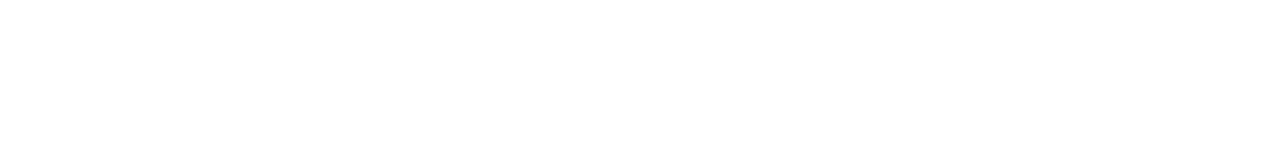
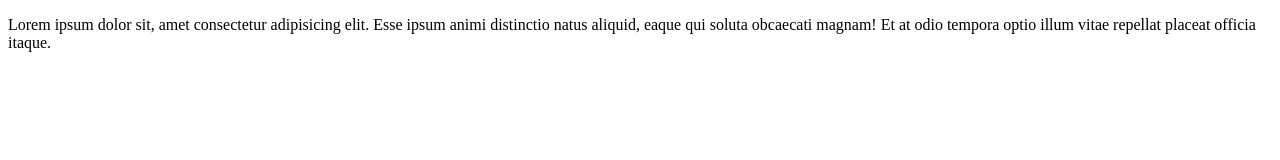
Before and after one commit to Jonasapm94/git-courseCPM2, a plain HTML site: page index.html in a window 1280 px wide. Drawn offline with Linux system fonts and the light colour scheme.

Commit message:
segundo commit]

```diff
--- a/index.html
+++ b/index.html
@@ -7,6 +7,6 @@
     <title>Document</title>
 </head>
 <body>
-
+    <p>Lorem ipsum dolor sit, amet consectetur adipisicing elit. Esse ipsum animi distinctio natus aliquid, eaque qui soluta obcaecati magnam! Et at odio tempora optio illum vitae repellat placeat officia itaque.</p>
 </body>
 </html>
```
Also changed, not shown: teste.txt (added).
